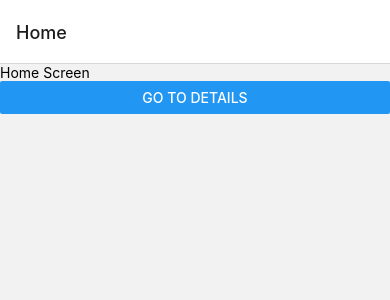
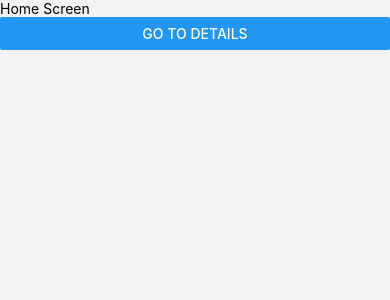
Before and after one commit to EduBarreira1212/RN-ToDo-List, a React Native app: screen / in a window 390 px wide. Shown: the top 300 px of the page. Built offline with nearby package versions, Linux system fonts and the light colour scheme.

Commit message:
fix: replace Details screen with Edit screen in navigation

```diff
--- a/src/navigation/index.tsx
+++ b/src/navigation/index.tsx
@@ -2,8 +2,8 @@
 import { NavigationContainer } from '@react-navigation/native';
 import { createNativeStackNavigator } from '@react-navigation/native-stack';
 import { RootStackParamList } from '../types';
-import DetailsScreen from '../screens/details';
 import HomeScreen from '../screens/home';
+import EditScreen from '../screens/edit';
 
 const Stack = createNativeStackNavigator<RootStackParamList>();
 
@@ -11,8 +11,8 @@
   return (
     <NavigationContainer>
       <Stack.Navigator initialRouteName="Home">
-        <Stack.Screen name="Home" component={HomeScreen} />
-        <Stack.Screen name="Details" component={DetailsScreen} />
+        <Stack.Screen name="Home" component={HomeScreen} options={{ headerShown: false }} />
+        <Stack.Screen name="Edit" component={EditScreen} options={{ headerShown: false }} />
       </Stack.Navigator>
     </NavigationContainer>
   );
```
